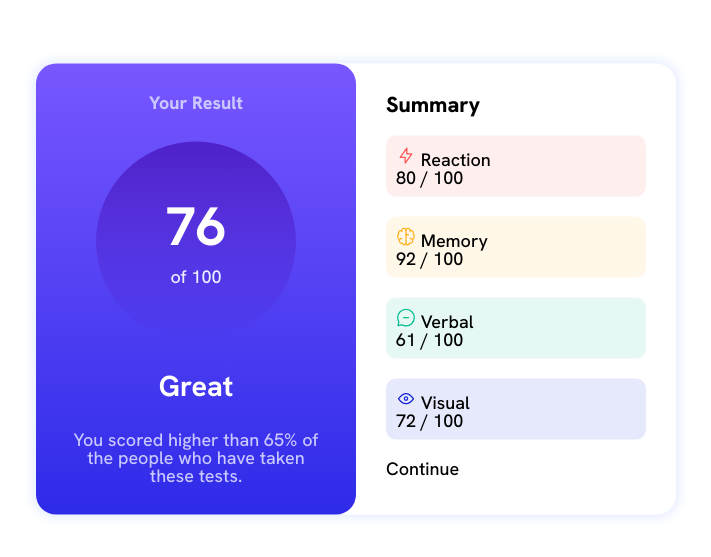
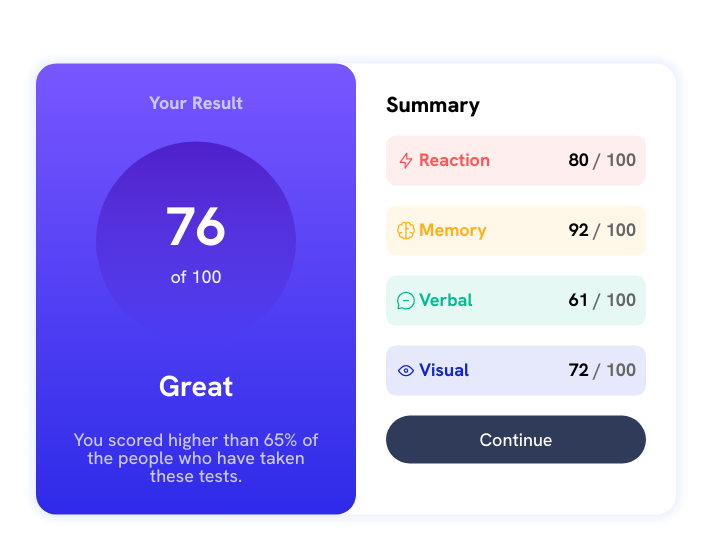
Before and after one commit to AlbertoSocorro/results-summary-component-main, a plain HTML site: page index.html in a window 1280 px wide. Shown: the part 111-668 px from the top of the page, without its empty margins (284-995 px from the left). Drawn offline with Linux system fonts and the light colour scheme.

Commit message:
Proyecto listo para ser enviado (v1.0) 30.06.2024

```diff
--- a/index.html
+++ b/index.html
@@ -29,40 +29,42 @@
         <div class="reaction-bar">
           <div class="reaction">
             <img src="assets/images/icon-reaction.svg" alt="">
-            <span>Reaction</span>
+            <p>Reaction</p>
           </div>
           <div class="puntuation">
-            <span>80</span><span> / 100</span>
+            <p>80 <span>/ 100</span></p>
           </div>
         </div>
         <div class="memory-bar">
           <div class="memory">
             <img src="assets/images/icon-memory.svg" alt="">
-            <span>Memory</span>
+            <p>Memory</p>
           </div>
           <div class="puntuation">
-            <span>92</span><span> / 100</span>
+            <p>92 <span>/ 100</span></p>
           </div>
         </div>
         <div class="verbal-bar">
           <div class="verbal">
             <img src="assets/images/icon-verbal.svg" alt="">
-            <span>Verbal</span>
+            <p>Verbal</p>
           </div>
           <div class="puntuation">
-            <span>61</span><span> / 100</span>
+            <p>61 <span>/ 100</span></p>
           </div>
         </div>
         <div class="visual-bar">
           <div class="visual">
             <img src="assets/images/icon-visual.svg" alt="">
-            <span>Visual</span>
+            <p>Visual</p>
           </div>
           <div class="puntuation">
-            <span>72</span><span> / 100</span>
+            <p>72 <span>/ 100</span></p>
           </div>
         </div>
-        Continue
+        <div class="button">
+          <p>Continue</p>
+        </div>
       </div>
     </div>
   </main>
--- a/style.css
+++ b/style.css
@@ -6,10 +6,10 @@
 }
 
 :root {
-    --clr-lightRed: hsl(0, 100%, 67%, 0.1);
-    --clr-orangeyYellow: hsl(39, 100%, 56%, 0.1);
-    --clr-greenTeal: hsl(166, 100%, 37%, 0.1);
-    --clr-cobaltBlue: hsl(234, 85%, 45%, 0.1);
+    --clr-lightRed: hsl(0, 100%, 67%);
+    --clr-orangeyYellow: hsl(39, 100%, 56%);
+    --clr-greenTeal: hsl(166, 100%, 37%);
+    --clr-cobaltBlue: hsl(234, 85%, 45%);
     --clr-white: hsl(0, 0%, 100%);
     --clr-paleBlue: hsl(221, 100%, 96%);
     --clr-lightLavender: hsl(241, 100%, 89%);
@@ -102,27 +102,88 @@ main {
     }
 
     > .reaction-bar {
-        padding: 10px;
+        padding: 15px 10px;
         border-radius: 10px;
-        background-color: var(--clr-lightRed);
+        background-color: hsl(0, 100%, 67%, 0.1);
+        display: grid;
+        grid-template-columns: repeat(2, 1fr);
+
+        > .reaction {
+            display: flex;
+            align-content: center;
+            gap: 3px;
+            color: var(--clr-lightRed);
+            font-weight: var(--fw-mediumBold);
+        }
     }
 
     > .memory-bar {
-        padding: 10px;
+        padding: 15px 10px;
         border-radius: 10px;
-        background-color: var(--clr-orangeyYellow);
+        background-color: hsl(39, 100%, 56%, 0.1);
+        display: grid;
+        grid-template-columns: repeat(2, 1fr);
+
+        > .memory {
+            display: flex;
+            align-content: center;
+            gap: 3px;
+            color: var(--clr-orangeyYellow);
+            font-weight: var(--fw-mediumBold);
+        }
     }
 
     > .verbal-bar {
-        padding: 10px;
+        padding: 15px 10px;
         border-radius: 10px;
-        background-color: var(--clr-greenTeal);
+        background-color: hsl(166, 100%, 37%, 0.1);
+        display: grid;
+        grid-template-columns: repeat(2, 1fr);
+
+        > .verbal {
+            display: flex;
+            align-content: center;
+            gap: 3px;
+            color: var(--clr-greenTeal);
+            font-weight: var(--fw-mediumBold);
+        }
     }
 
     > .visual-bar {
-        padding: 10px;
+        padding: 15px 10px;
         border-radius: 10px;
-        background-color: var(--clr-cobaltBlue);
+        background-color: hsl(234, 85%, 45%, 0.1);
+        display: grid;
+        grid-template-columns: repeat(2, 1fr);
+
+        > .visual {
+            display: flex;
+            align-content: center;
+            gap: 3px;
+            color: var(--clr-cobaltBlue);
+            font-weight: var(--fw-mediumBold);
+        }
+    }
+
+    .button {
+        padding: 15px;
+        background-color: var(--clr-darkGrayBlue);
+        color: var(--clr-white);
+        text-align: center;
+        border-radius: 50px;
+    }
+}
+
+.summary .puntuation {
+    margin-right: 0;
+    margin-left: auto;
+
+    > p {
+        font-weight: var(--fw-mediumBold);
+
+        > span {
+            color: #666;
+        }
     }
 }
 
```
Also changed, not shown: screenshot1.jpg (added), screenshot2.jpg (added), screenshot3.jpg (added), 3 other files.
